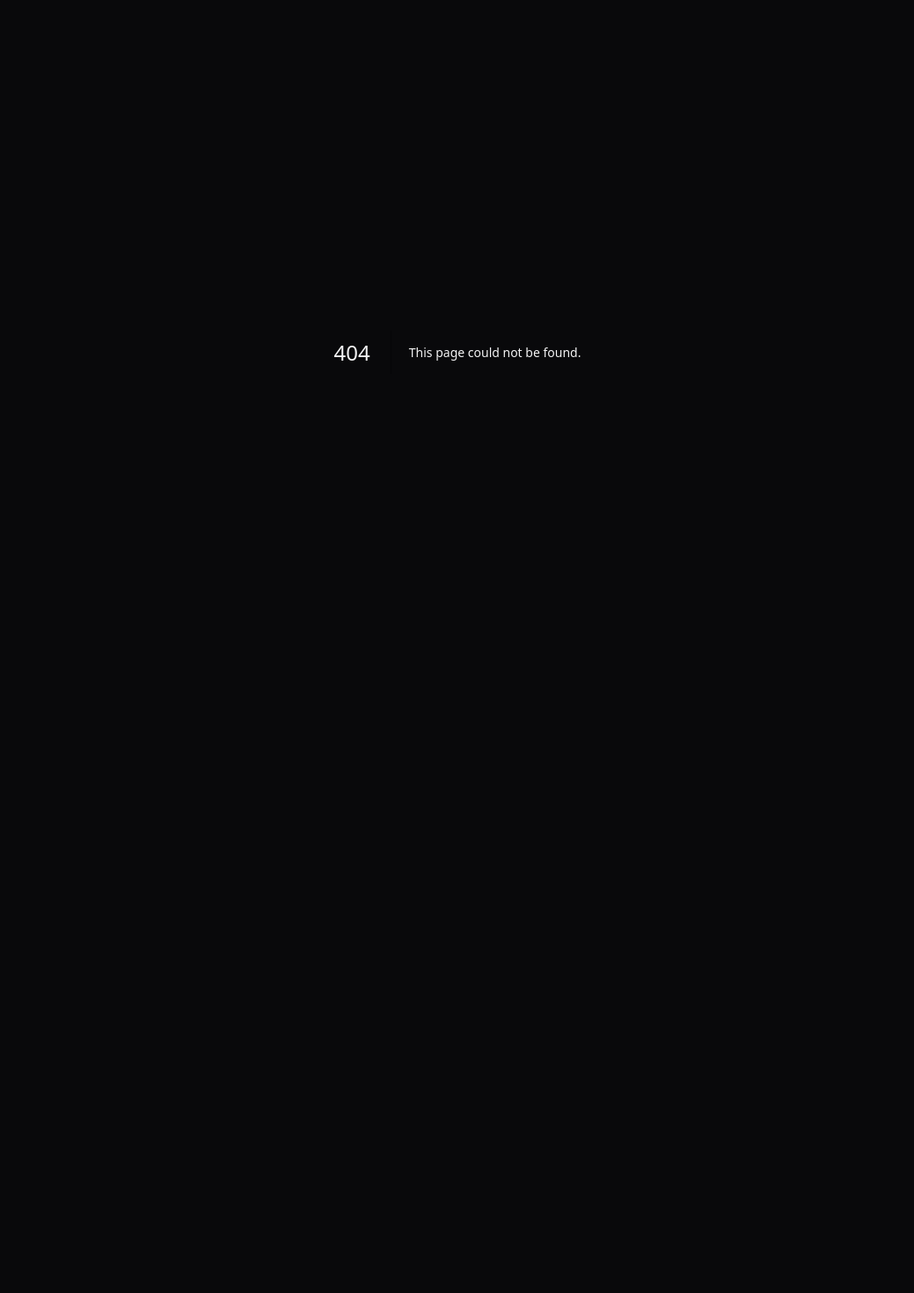
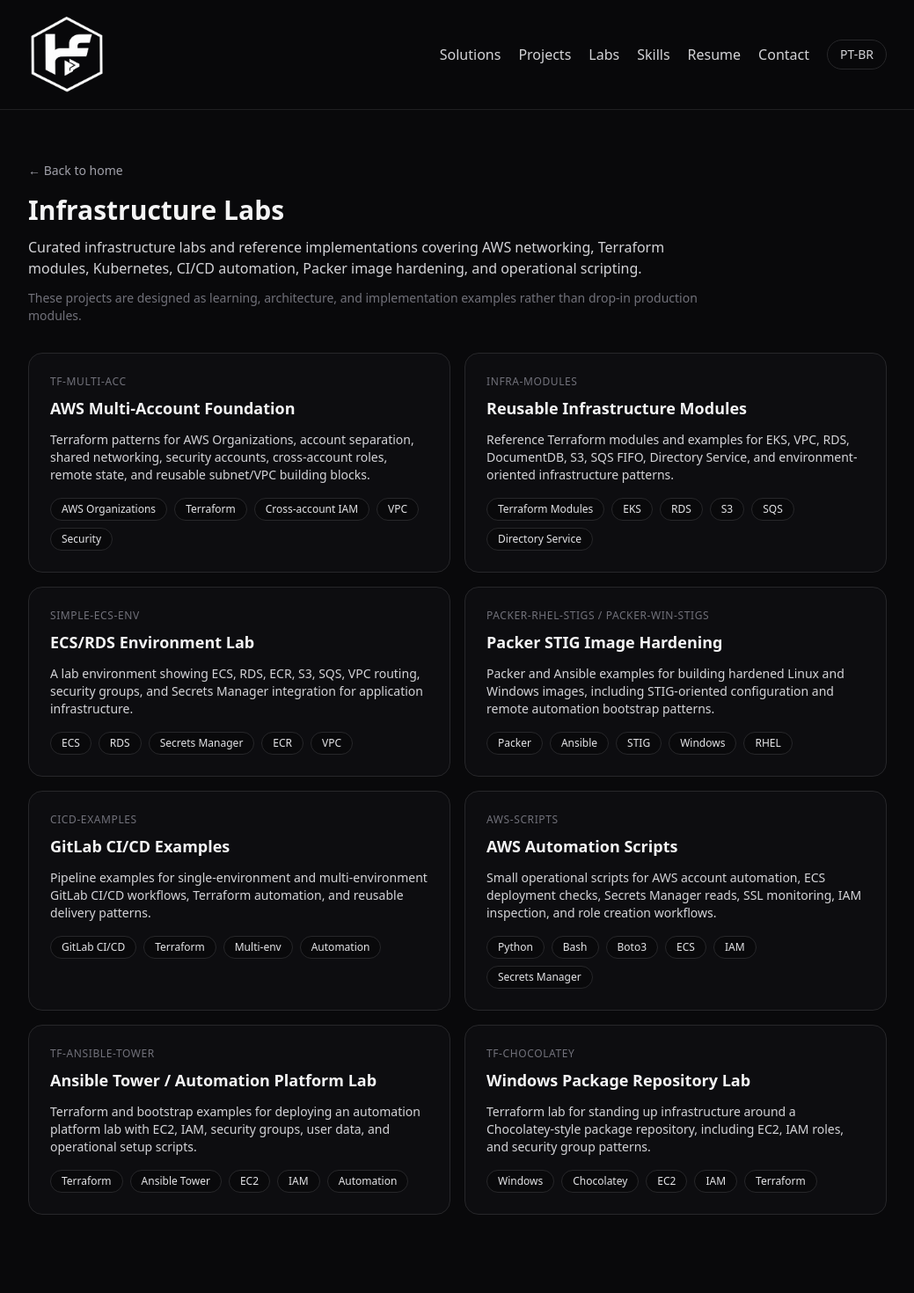
Before and after one commit to hf-monteiro/hfmonteiro, a Next.js app: page /labs in a window 1280 px wide. Before the commit this address had no page. Shown: the top 1470 px of the page at 88% size, without its empty margins (120-1159 px from the left). Before the commit the page ends 800 px from the top, so only its background shows below. Built offline with nearby package versions, Linux system fonts and the light colour scheme.

Commit message:
add lab section

```diff
--- /dev/null
+++ b/app/(en)/labs/page.tsx
@@ -0,0 +1,102 @@
+import Container from "@/components/Container";
+import Card from "@/components/Card";
+import Pill from "@/components/Pill";
+
+const copy = {
+  title: "Infrastructure Labs",
+  intro:
+    "Curated infrastructure labs and reference implementations covering AWS networking, Terraform modules, Kubernetes, CI/CD automation, Packer image hardening, and operational scripting.",
+  note:
+    "These projects are designed as learning, architecture, and implementation examples rather than drop-in production modules.",
+  back: "Back to home",
+  sections: [
+    {
+      title: "AWS Multi-Account Foundation",
+      repo: "tf-multi-acc",
+      desc:
+        "Terraform patterns for AWS Organizations, account separation, shared networking, security accounts, cross-account roles, remote state, and reusable subnet/VPC building blocks.",
+      tags: ["AWS Organizations", "Terraform", "Cross-account IAM", "VPC", "Security"]
+    },
+    {
+      title: "Reusable Infrastructure Modules",
+      repo: "infra-modules",
+      desc:
+        "Reference Terraform modules and examples for EKS, VPC, RDS, DocumentDB, S3, SQS FIFO, Directory Service, and environment-oriented infrastructure patterns.",
+      tags: ["Terraform Modules", "EKS", "RDS", "S3", "SQS", "Directory Service"]
+    },
+    {
+      title: "ECS/RDS Environment Lab",
+      repo: "simple-ecs-env",
+      desc:
+        "A lab environment showing ECS, RDS, ECR, S3, SQS, VPC routing, security groups, and Secrets Manager integration for application infrastructure.",
+      tags: ["ECS", "RDS", "Secrets Manager", "ECR", "VPC"]
+    },
+    {
+      title: "Packer STIG Image Hardening",
+      repo: "packer-rhel-stigs / packer-win-stigs",
+      desc:
+        "Packer and Ansible examples for building hardened Linux and Windows images, including STIG-oriented configuration and remote automation bootstrap patterns.",
+      tags: ["Packer", "Ansible", "STIG", "Windows", "RHEL"]
+    },
+    {
+      title: "GitLab CI/CD Examples",
+      repo: "cicd-examples",
+      desc:
+        "Pipeline examples for single-environment and multi-environment GitLab CI/CD workflows, Terraform automation, and reusable delivery patterns.",
+      tags: ["GitLab CI/CD", "Terraform", "Multi-env", "Automation"]
+    },
+    {
+      title: "AWS Automation Scripts",
+      repo: "aws-scripts",
+      desc:
+        "Small operational scripts for AWS account automation, ECS deployment checks, Secrets Manager reads, SSL monitoring, IAM inspection, and role creation workflows.",
+      tags: ["Python", "Bash", "Boto3", "ECS", "IAM", "Secrets Manager"]
+    },
+    {
+      title: "Ansible Tower / Automation Platform Lab",
+      repo: "tf-ansible-tower",
+      desc:
+        "Terraform and bootstrap examples for deploying an automation platform lab with EC2, IAM, security groups, user data, and operational setup scripts.",
+      tags: ["Terraform", "Ansible Tower", "EC2", "IAM", "Automation"]
+    },
+    {
+      title: "Windows Package Repository Lab",
+      repo: "tf-chocolatey",
+      desc:
+        "Terraform lab for standing up infrastructure around a Chocolatey-style package repository, including EC2, IAM roles, and security group patterns.",
+      tags: ["Windows", "Chocolatey", "EC2", "IAM", "Terraform"]
+    }
+  ]
+};
+
+export default function LabsPage() {
+  return (
+    <main>
+      <Container>
+        <section className="py-14">
+          <a className="text-sm text-zinc-400 hover:text-zinc-200" href="/">
+            ← {copy.back}
+          </a>
+          <h1 className="mt-4 text-3xl font-semibold">{copy.title}</h1>
+          <p className="mt-3 max-w-3xl text-zinc-300">{copy.intro}</p>
+          <p className="mt-3 max-w-3xl text-sm text-zinc-500">{copy.note}</p>
+
+          <div className="mt-8 grid gap-4 sm:grid-cols-2">
+            {copy.sections.map((lab) => (
+              <Card key={lab.title}>
+                <p className="text-xs uppercase tracking-wider text-zinc-500">{lab.repo}</p>
+                <h2 className="mt-2 text-lg font-semibold">{lab.title}</h2>
+                <p className="mt-3 text-sm text-zinc-300">{lab.desc}</p>
+                <div className="mt-4 flex flex-wrap gap-2">
+                  {lab.tags.map((tag) => (
+                    <Pill key={tag}>{tag}</Pill>
+                  ))}
+                </div>
+              </Card>
+            ))}
+          </div>
+        </section>
+      </Container>
+    </main>
+  );
+}
--- a/app/(en)/page.tsx
+++ b/app/(en)/page.tsx
@@ -11,6 +11,7 @@
     "I design enterprise AWS platforms, private networking architectures, production EKS environments, and delivery systems for regulated SaaS and distributed engineering teams.",
   buttons: {
     caseStudies: "View Projects",
+    labs: "Infrastructure Labs",
     solutions: "Solutions",
     resume: "Resume"
   },
@@ -54,6 +55,7 @@
 
           <div className="mt-6 flex flex-wrap gap-3">
             <Button href={`${base}/case-studies`} variant="primary">{t.buttons.caseStudies}</Button>
+            <Button href={`${base}/labs`} variant="secondary">{t.buttons.labs}</Button>
             <Button href={`${base}/solutions`} variant="secondary">{t.buttons.solutions}</Button>
             <Button href={`${base}/resume`} variant="secondary">{t.buttons.resume}</Button>
           </div>
--- /dev/null
+++ b/app/pt-br/labs/page.tsx
@@ -0,0 +1,102 @@
+import Container from "@/components/Container";
+import Card from "@/components/Card";
+import Pill from "@/components/Pill";
+
+const copy = {
+  title: "Infrastructure Labs",
+  intro:
+    "Labs de infraestrutura e implementacoes de referencia cobrindo AWS networking, modulos Terraform, Kubernetes, automacao CI/CD, hardening de imagens com Packer e scripts operacionais.",
+  note:
+    "Esses projetos sao exemplos de aprendizado, arquitetura e implementacao, nao modulos prontos para uso direto em producao.",
+  back: "Voltar para o inicio",
+  sections: [
+    {
+      title: "Fundacao AWS Multi-Conta",
+      repo: "tf-multi-acc",
+      desc:
+        "Padroes Terraform para AWS Organizations, separacao de contas, networking compartilhado, contas de seguranca, roles cross-account, remote state e blocos reutilizaveis de VPC/subnets.",
+      tags: ["AWS Organizations", "Terraform", "IAM cross-account", "VPC", "Seguranca"]
+    },
+    {
+      title: "Modulos Reutilizaveis de Infraestrutura",
+      repo: "infra-modules",
+      desc:
+        "Modulos e exemplos Terraform para EKS, VPC, RDS, DocumentDB, S3, SQS FIFO, Directory Service e padroes de infraestrutura por ambiente.",
+      tags: ["Terraform Modules", "EKS", "RDS", "S3", "SQS", "Directory Service"]
+    },
+    {
+      title: "Lab de Ambiente ECS/RDS",
+      repo: "simple-ecs-env",
+      desc:
+        "Ambiente lab com ECS, RDS, ECR, S3, SQS, roteamento VPC, security groups e integracao com Secrets Manager para infraestrutura de aplicacoes.",
+      tags: ["ECS", "RDS", "Secrets Manager", "ECR", "VPC"]
+    },
+    {
+      title: "Hardening de Imagens STIG com Packer",
+      repo: "packer-rhel-stigs / packer-win-stigs",
+      desc:
+        "Exemplos com Packer e Ansible para criar imagens Linux e Windows hardenizadas, incluindo configuracao orientada a STIG e bootstrap de automacao remota.",
+      tags: ["Packer", "Ansible", "STIG", "Windows", "RHEL"]
+    },
+    {
+      title: "Exemplos de GitLab CI/CD",
+      repo: "cicd-examples",
+      desc:
+        "Exemplos de pipelines para fluxos GitLab CI/CD single-env e multi-env, automacao Terraform e padroes reutilizaveis de entrega.",
+      tags: ["GitLab CI/CD", "Terraform", "Multi-env", "Automacao"]
+    },
+    {
+      title: "Scripts de Automacao AWS",
+      repo: "aws-scripts",
+      desc:
+        "Scripts operacionais pequenos para automacao de contas AWS, checks de deploy ECS, leitura de Secrets Manager, monitoramento SSL, inspecao IAM e criacao de roles.",
+      tags: ["Python", "Bash", "Boto3", "ECS", "IAM", "Secrets Manager"]
+    },
+    {
+      title: "Lab de Ansible Tower / Automation Platform",
+      repo: "tf-ansible-tower",
+      desc:
+        "Exemplos Terraform e bootstrap para deploy de uma plataforma de automacao lab com EC2, IAM, security groups, user data e scripts operacionais.",
+      tags: ["Terraform", "Ansible Tower", "EC2", "IAM", "Automacao"]
+    },
+    {
+      title: "Lab de Repositorio de Pacotes Windows",
+      repo: "tf-chocolatey",
+      desc:
+        "Lab Terraform para criar infraestrutura em torno de um repositorio estilo Chocolatey, incluindo EC2, IAM roles e padroes de security groups.",
+      tags: ["Windows", "Chocolatey", "EC2", "IAM", "Terraform"]
+    }
+  ]
+};
+
+export default function LabsPage() {
+  return (
+    <main>
+      <Container>
+        <section className="py-14">
+          <a className="text-sm text-zinc-400 hover:text-zinc-200" href="/pt-br">
+            ← {copy.back}
+          </a>
+          <h1 className="mt-4 text-3xl font-semibold">{copy.title}</h1>
+          <p className="mt-3 max-w-3xl text-zinc-300">{copy.intro}</p>
+          <p className="mt-3 max-w-3xl text-sm text-zinc-500">{copy.note}</p>
+
+          <div className="mt-8 grid gap-4 sm:grid-cols-2">
+            {copy.sections.map((lab) => (
+              <Card key={lab.title}>
+                <p className="text-xs uppercase tracking-wider text-zinc-500">{lab.repo}</p>
+                <h2 className="mt-2 text-lg font-semibold">{lab.title}</h2>
+                <p className="mt-3 text-sm text-zinc-300">{lab.desc}</p>
+                <div className="mt-4 flex flex-wrap gap-2">
+                  {lab.tags.map((tag) => (
+                    <Pill key={tag}>{tag}</Pill>
+                  ))}
+                </div>
+              </Card>
+            ))}
+          </div>
+        </section>
+      </Container>
+    </main>
+  );
+}
--- a/app/pt-br/page.tsx
+++ b/app/pt-br/page.tsx
@@ -11,6 +11,7 @@
     "Desenho plataformas AWS corporativas, arquiteturas privadas de networking, ambientes EKS em producao e sistemas de entrega para SaaS regulado e times distribuidos.",
   buttons: {
     caseStudies: "Ver projetos",
+    labs: "Infrastructure Labs",
     solutions: "Solucoes",
     resume: "Curriculo"
   },
@@ -54,6 +55,7 @@
 
           <div className="mt-6 flex flex-wrap gap-3">
             <Button href={`${base}/case-studies`} variant="primary">{t.buttons.caseStudies}</Button>
+            <Button href={`${base}/labs`} variant="secondary">{t.buttons.labs}</Button>
             <Button href={`${base}/solutions`} variant="secondary">{t.buttons.solutions}</Button>
             <Button href={`${base}/resume`} variant="secondary">{t.buttons.resume}</Button>
           </div>
--- a/components/Footer.tsx
+++ b/components/Footer.tsx
@@ -21,6 +21,7 @@
             </div>
             <div className="flex flex-col gap-2">
               <a className="hover:text-zinc-200" href={`${base}/case-studies`}>{nav.caseStudies}</a>
+              <a className="hover:text-zinc-200" href={`${base}/labs`}>{nav.labs}</a>
               <a className="hover:text-zinc-200" href={`${base}/skills`}>{nav.skills}</a>
               <a className="hover:text-zinc-200" href={`${base}/resume`}>{nav.resume}</a>
               <a className="hover:text-zinc-200" href={`${base}/contact`}>{nav.contact}</a>
--- a/components/Header.tsx
+++ b/components/Header.tsx
@@ -21,7 +21,7 @@
   return (
     <header className="sticky top-0 z-50 border-b border-zinc-800/80 bg-zinc-950/70 backdrop-blur">
       <Container>
-        <div className="flex h-24 items-center justify-between">
+        <div className="flex min-h-24 flex-col items-start justify-center gap-4 py-4 sm:flex-row sm:items-center sm:justify-between">
           {/* Logo */}
           <a href={homeHref} className="flex items-center gap-2 transition hover:opacity-80">
             <Image
@@ -35,9 +35,10 @@
           </a>
 
           {/* Navigation */}
-          <nav className="flex items-center gap-6">
+          <nav className="flex flex-wrap items-center gap-x-5 gap-y-3">
             <NavLink href={`${base}/solutions`} label={nav.solutions} />
             <NavLink href={`${base}/case-studies`} label={nav.caseStudies} />
+            <NavLink href={`${base}/labs`} label={nav.labs} />
             <NavLink href={`${base}/skills`} label={nav.skills} />
             <NavLink href={`${base}/resume`} label={nav.resume} />
             <NavLink href={`${base}/contact`} label={nav.contact} />
--- a/lib/siteCopy.ts
+++ b/lib/siteCopy.ts
@@ -3,6 +3,7 @@
 export type NavCopy = {
   solutions: string;
   caseStudies: string;
+  labs: string;
   skills: string;
   resume: string;
   contact: string;
@@ -23,6 +24,7 @@
     nav: {
       solutions: "Solutions",
       caseStudies: "Projects",
+      labs: "Labs",
       skills: "Skills",
       resume: "Resume",
       contact: "Contact"
@@ -36,6 +38,7 @@
     nav: {
       solutions: "Solucoes",
       caseStudies: "Projetos",
+      labs: "Labs",
       skills: "Skills",
       resume: "Curriculo",
       contact: "Contato"
```
